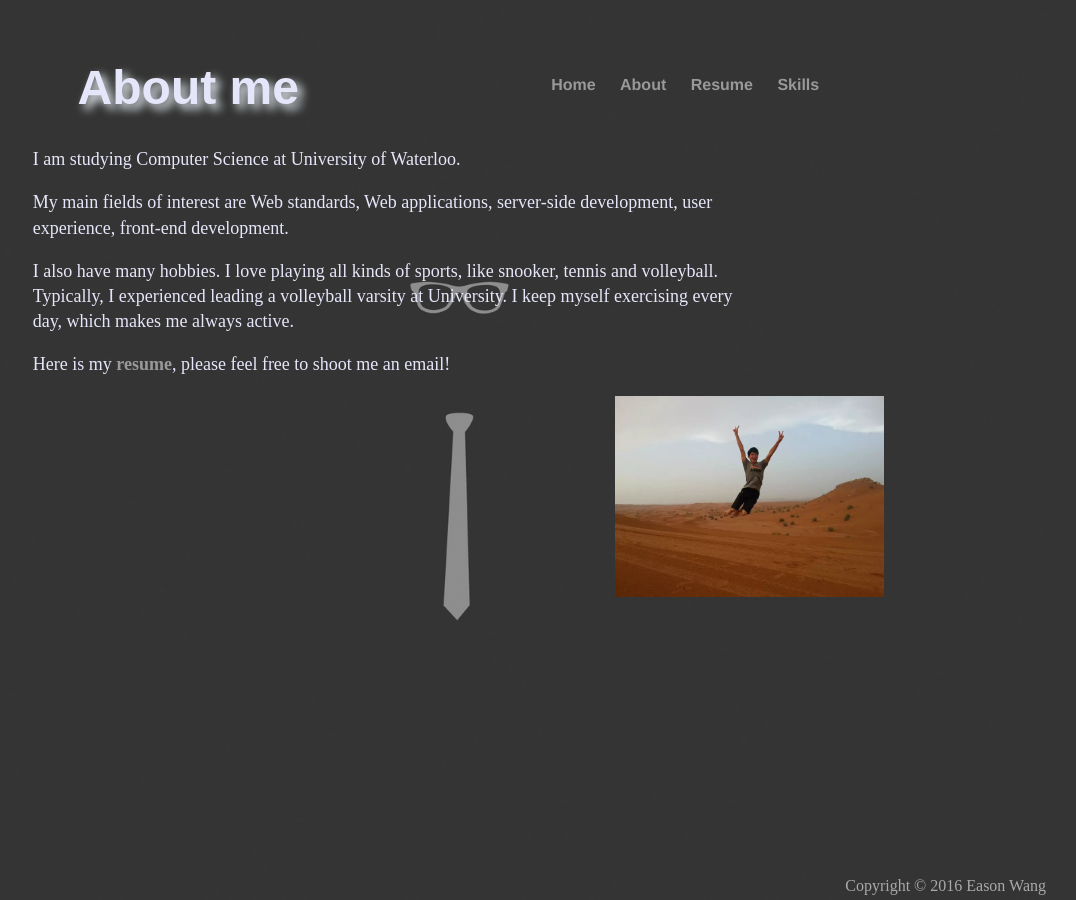
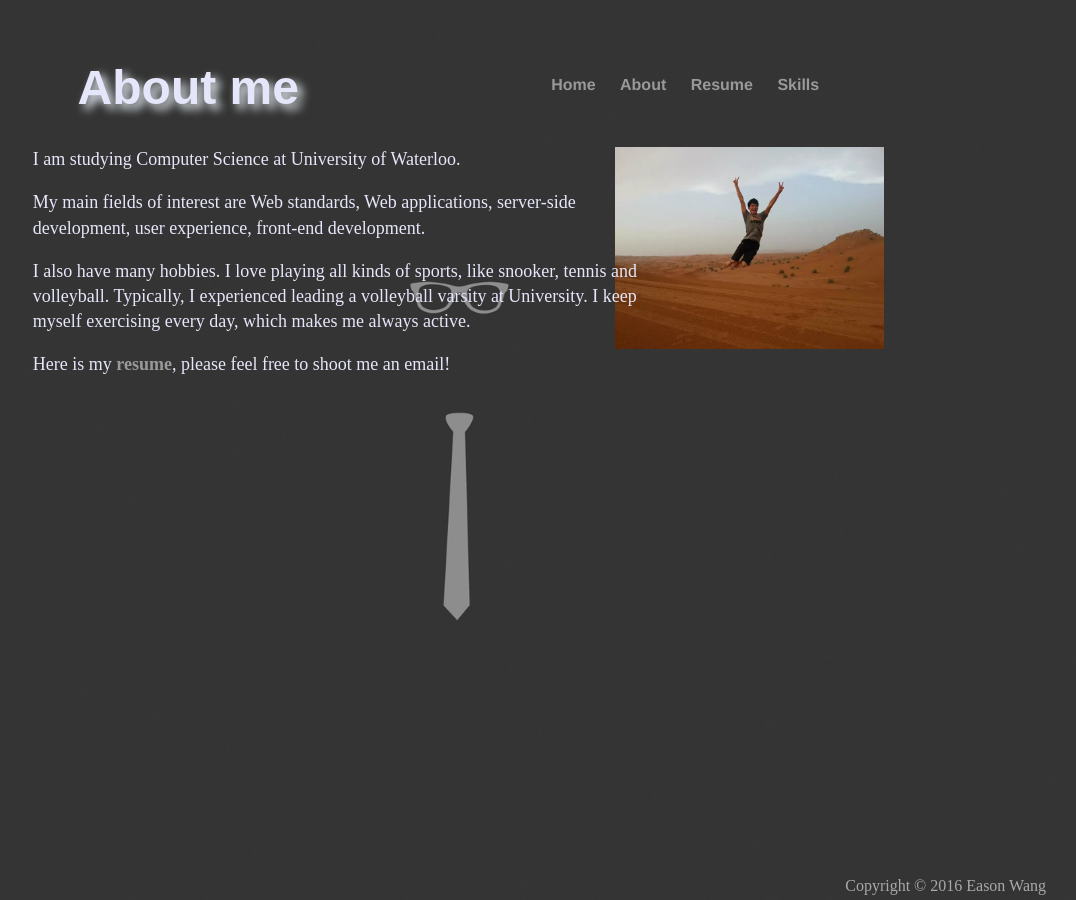
Before and after one commit to Eason666/Easonwang.github.io, a Jekyll site: the page built from about/index.html, in a window 1280 px wide. Shown: the whole page, without its empty margins (204-1280 px from the left). Built offline with Jekyll 4.4.1, drawn with Linux system fonts in a browser that asks for light colours.

Commit message:
Update index.html

```diff
--- a/about/index.html
+++ b/about/index.html
@@ -4,7 +4,7 @@ title: Eason
 ---
 
 	<h1 id="aboutme">About me</h1>
-
+	<img id="image" src="/psb.jpg">
 	<div>
         	<p class="content">I am studying Computer Science at University of Waterloo. </p>
 
@@ -13,4 +13,3 @@ title: Eason
 			Typically, I experienced leading a volleyball varsity at University. I keep myself exercising every day, which makes me always active.
 		<p class="content"> Here is my <a href="/Junheng Wang - resume.pdf"><strong>resume</strong></a>, please feel free to shoot me an email!</p>
         </div>
-<img id="image" src="/psb.jpg">
```
